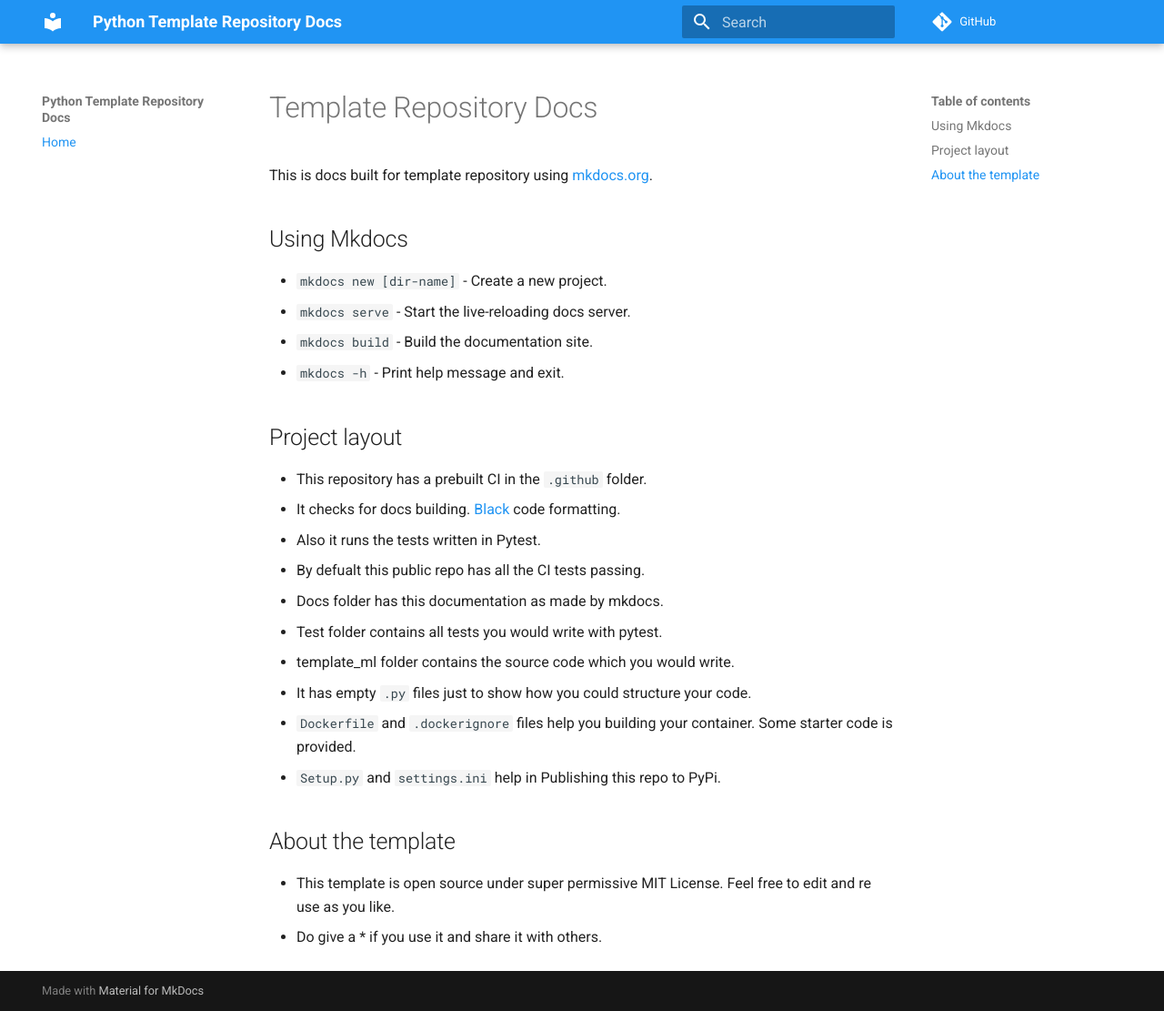
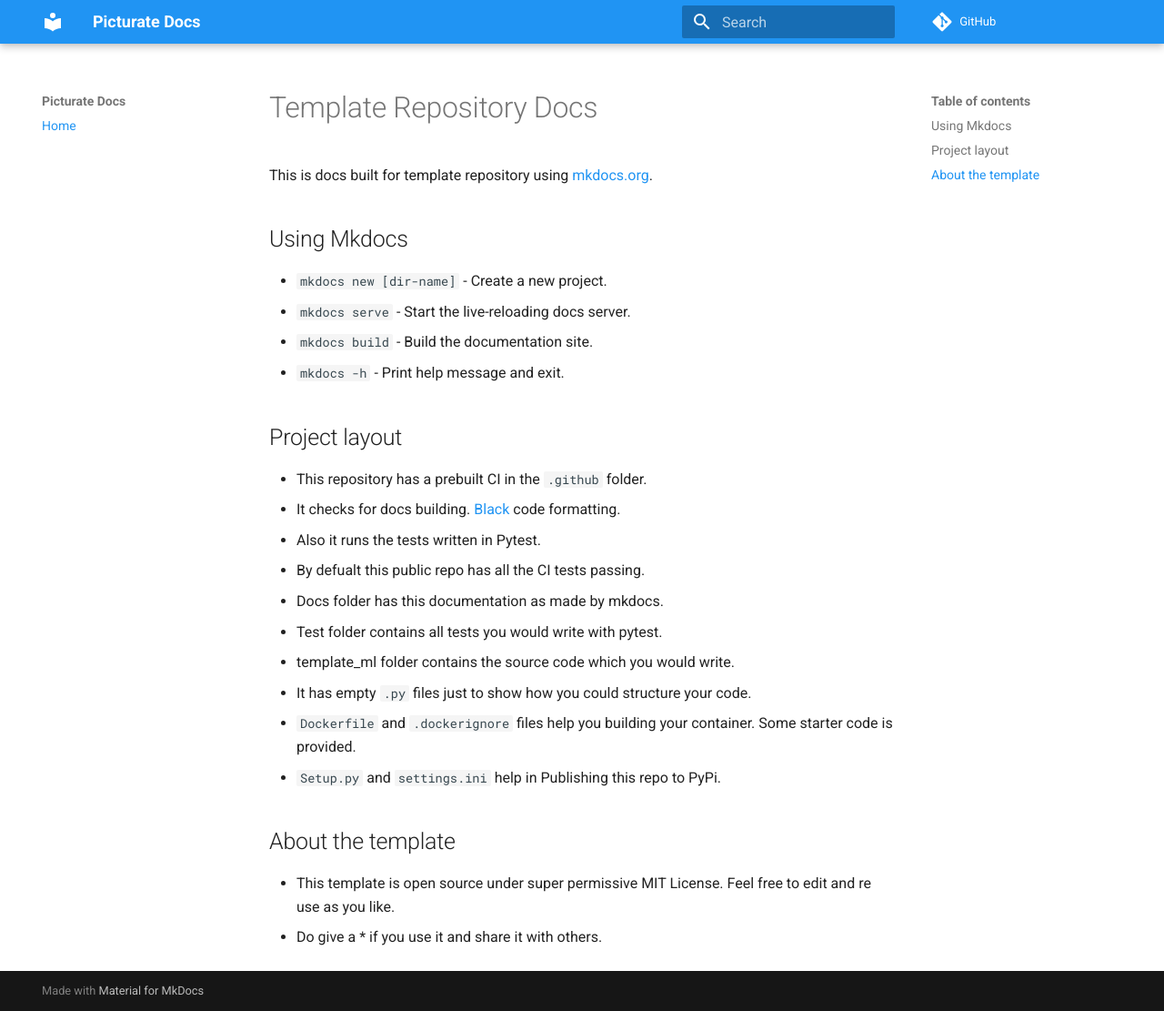
Before and after one commit to picturate/picturate, an MkDocs documentation site: the page built from docs/templates/index.md, in a window 1280 px wide and 1111 px high. Shown: the whole window at 91% size. Built offline with MkDocs 1.6.1 and Material for MkDocs 9.7.7, drawn with Linux system fonts in a browser that asks for light colours; comment, search, counter and statistics services are not loaded.

Commit message:
Update mkdocs

```diff
--- a/docs/mkdocs.yml
+++ b/docs/mkdocs.yml
@@ -1,4 +1,4 @@
-site_name: Python Template Repository Docs
+site_name: Picturate Docs
 theme:
   name: "material"
   palette:
```
Also changed, not shown: 1 other file.
